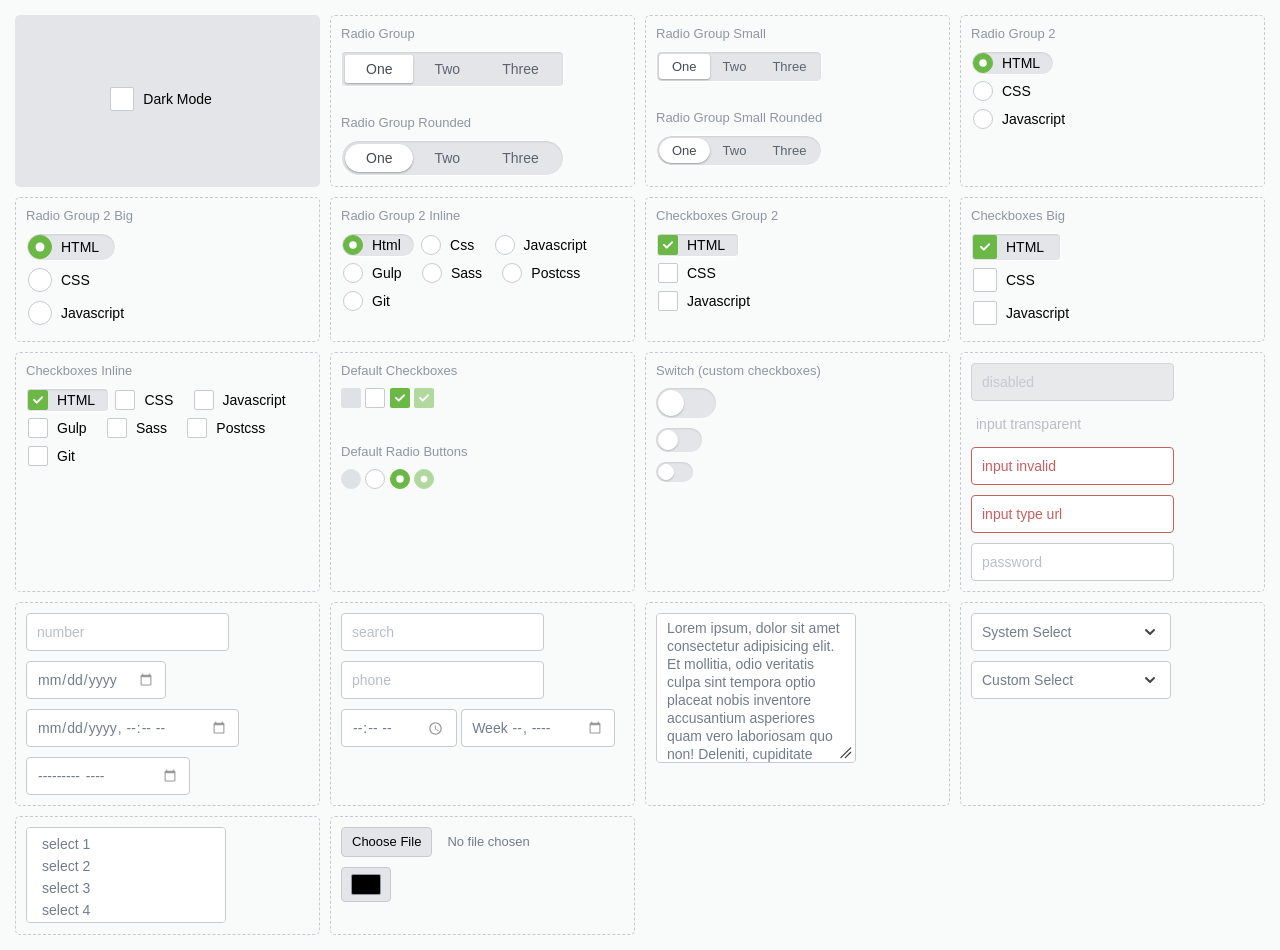
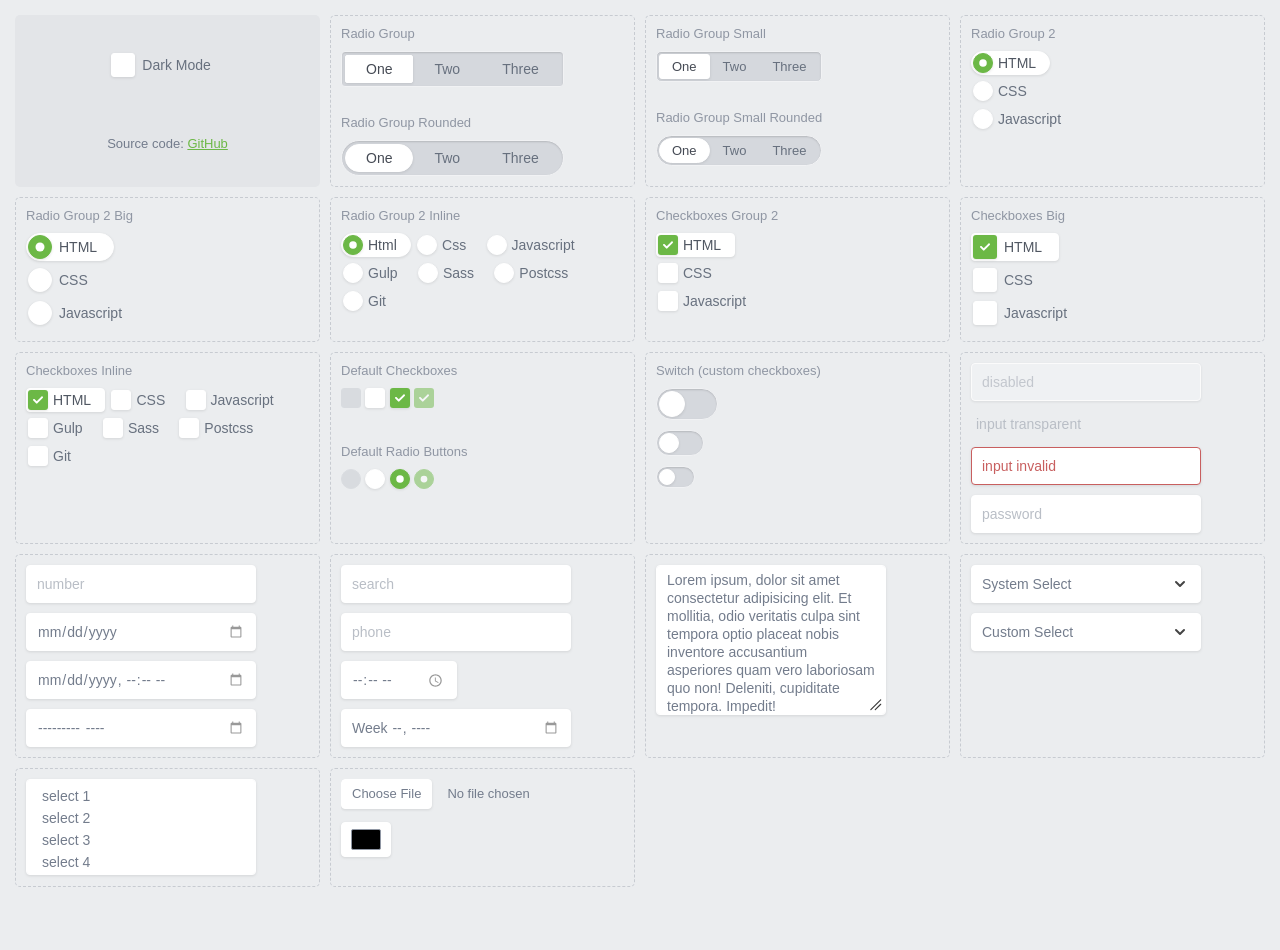
Before and after one commit to pelinoleg/CSSformalize, a website: page index.html in a window 1280 px wide. After the commit the page ends 902 px from the top, so only its background shows below. Drawn offline with Linux system fonts and the light colour scheme.

Commit message:
update design

```diff
--- a/index.html
+++ b/index.html
@@ -19,6 +19,10 @@
 								<span>Dark Mode</span>
 							</label>
 						</div>
+					</div>
+					<div class="source">
+						Source code:
+						<a href="https://github.com/pelinoleg/Custom-Css-Forms" target="_blank">GitHub</a>
 					</div>
 				</div>
 			</div>
@@ -309,7 +313,6 @@
 				<input type="email" placeholder="disabled" disabled="true" />
 				<input type="text" placeholder="input transparent" class="transparent" />
 				<input type="text" placeholder="input invalid" class="invalid" />
-				<input type="url" placeholder="url" id="focus" value="input type url" />
 				<input type="password" placeholder="password" />
 			</div>
 
@@ -365,6 +368,7 @@ Lorem ipsum, dolor sit amet consectetur adipisicing elit. Et mollitia, odio veri
 				<input type="color" />
 			</div>
 		</div>
+
 		<script>
 			const chk = document.getElementById("dark-mode-ch");
 
--- a/sass/_extensions.sass
+++ b/sass/_extensions.sass
@@ -46,7 +46,7 @@
 
 
 
-$gr: 3,5,7,10,12,15,20,25,30,35,40,45,50,55,60,65,70,75,80,82,85,90,95
+$gr: 3,5,7,10,12,15,17,20,23,25,30,35,40,45,50,55,60,65,70,75,80,82,85,90,95
 @each $pr in $gr
 	\:root
     --gray-#{$pr}:  hsl(var(--gray-h), var(--gray-s), calc(var(--gray-l) - #{$pr}%))
--- a/sass/_forms.sass
+++ b/sass/_forms.sass
@@ -4,8 +4,9 @@
   padding: 0
 
 
+
 body
-  background-color: var(--gray-12)
+  background-color: var(--gray-17)
   font-family: sans-serif
   @include dark
     background: var(--gray-85)
@@ -40,9 +41,6 @@ body
 
 .forms-wrap >  .select
   display: inline-block !important
-.controls
-  margin-top: 5px
-  display: none
 .dark-mode
   font-family: sans-serif
   display: flex
@@ -50,34 +48,46 @@ body
   align-items: center
   font-size: 13px
   height: 100%
-  justify-content: center
-  .controls
-    input
-      width: 200px
+  justify-content: space-around
+  > *
+    margin: 10px 0
   label
     margin-left: 7px
     font-size: var(--col)
     @include dark
       color: var(--gray-40)
-  .checkbox label input:checked + span
-    background-color: var(--gray-95) !important
-
-
 
 select,
 .select,
-textarea
-  min-width: 200px !important
+textarea,
+input:not([type=checkbox]):not([type=radio]):not([type=time]):not([type=color]):not([type=file])
+  min-width: 230px !important
 
 textarea
   min-height: 150px  !important
-// Demo End
+
+
+.source
+  font-size: 13px
+  color: var(--gray-60)
+  flex-shrink: 0
+  a
+    color: var(--form-color)
+    @include dark
+      color: var(--form-color)
+
+  // Demo End
 
 
 \:root
-  --check_width: 20px
+  --check-width: 20px
+
 
 $form-round: 4px
+$shadow-l: 0 1px 3px rgba(#000,0.1)
+$shadow-d: 0 1px 2px rgba(#000,0.25)
+$shadow-l-in: inset 0 1px 2px rgba(#000,0.15)
+$shadow-d-in: inset 0 1px 2px rgba(#000,0.25)
 
 [type='text'],
 [type='email'],
@@ -97,41 +107,49 @@ textarea,
 .select,
 select
   appearance: none
-  border: 1px solid var(--gray-30)
+  border: 1px solid #fff
   font-size: 14px
   line-height: 26px
   border-radius: $form-round
   padding: 5px 10px
   color: var(--gray-60)
   background-color: #fff
+  box-shadow: $shadow-l
   color-adjust: exact
   transition: border 0.2s linear, box-shadow 0.3s linear
   box-sizing: border-box
   font-family: sans-serif
   display: inline-block
+  transition: filter 0.3s linear
   &[disabled]
     cursor: default
-    background: var(--gray-20)
+    background: var(--gray-15)
+    border-color: var(--gray-10)
     opacity: 0.8
+    &:hover
+      filter: brightness(1)
     @include dark
       opacity: 0.5
   &:focus
     outline: none
-    border-color: var(--form-color)
     color: var(--gray-80)
-    box-shadow: 0 0 7px rgba(var(--form-color), 0.7)
+    box-shadow: $shadow-l, 0 0 3px 1px var(--form-color)
+
   &:hover,
   &:focus
+    filter: brightness(1.05)
     @include dark
       &::-webkit-inner-spin-button  // for input type number, arrows
         opacity: 0.5
         margin-right: 4px
   &::-webkit-inner-spin-button  // for input type number, arrows
     margin-right: 4px
+
   @include dark
-    background-color: var(--gray-80)
     border-color: var(--gray-75)
     color: var(--gray-40)
+    box-shadow: $shadow-d
+    background-color: var(--gray-80)
     &:focus
       border-color: var(--form-color)
       color: var(--gray-20)
@@ -140,13 +158,13 @@ select
   &:invalid
     color: var(--form-color-invalid)
     border-color: var(--form-color-invalid)
-    box-shadow: unset
+    box-shadow: $shadow-l
     &::placeholder
       color: var(--form-color-invalid)
     @include dark
       color: var(--form-color-invalid-d)
       border-color: var(--form-color-invalid)
-      box-shadow: unset
+      box-shadow: $shadow-d
       &::placeholder
         color: var(--form-color-invalid-d)
   @include coarse
@@ -190,31 +208,37 @@ select[multiple]
   transition: filter 0.2s linear
   line-height: 0px
   padding: 0
+  box-shadow: unset
+  padding-bottom: 3px
   @include dark
     background-color: transparent
+    box-shadow: unset
   &::file-selector-button,
   &::-webkit-file-upload-button
     margin-right: 15px
     border: none
-    background-color: var(--gray-20)
-    border: 1px solid var(--gray-30)
+    background-color: #fff
+    border: 1px solid #fff
     border-radius: $form-round
     padding: 4px 10px
     line-height: 20px
     cursor: pointer
+    box-shadow: $shadow-l
+    color: var(--gray-60)
     @include dark
       background-color: var(--gray-80)
       border-color: var(--gray-75)
       color: var(--gray-40)
-  &:hover
-    filter: brightness(0.95)
+      box-shadow: $shadow-d
+
   @include coarse
     padding-left: 0
     line-height: 18px
 
 input[type="color"]
-  background-color: var(--gray-20)
-  border: 1px solid var(--gray-30)
+  background-color: #fff
+  border: 1px solid #fff
+  box-shadow:  $shadow-l
   border-radius: $form-round
   box-sizing: border-box
   padding: 2px 7px
@@ -253,6 +277,7 @@ input[type="text"].transparent
   background: transparent !important
   border: none
   display: inline-flex
+  box-shadow: unset !important
   &:focus
     box-shadow: unset !important
   @include coarse
@@ -337,33 +362,38 @@ input[type="search"]::-webkit-search-results-decoration
   background-origin: border-box
   user-select: none
   flex-shrink: 0
-  height: var(--check_width)
-  width: var(--check_width)
+  height: var(--check-width)
+  width: var(--check-width)
   background-color: #fff
-  border: 1px solid var(--gray-30)
+  border: 1px solid #fff
   cursor: pointer
-  border-radius: $form-round - 2px
+  border-radius: $form-round - 1px
   transition: border 0.2s linear
   margin-top: 0
   margin-bottom: 0
+  box-shadow: $shadow-l
   &:focus
     outline: none
     border-color: var(--form-color)
   &[disabled]
     cursor: default
     background: var(--gray-30)
+    border-color: var(--gray-30)
     opacity: 0.5
+    box-shadow: unset
   @include dark
-    background-color: var(--gray-70)
-    border-color: var(--gray-60)
+    background-color: var(--gray-90)
+    border-color: var(--gray-80)
+    box-shadow: $shadow-d-in
     &:focus
       border-color: var(--form-color)
     &[disabled]
       cursor: default
-      opacity: 0.3
+      opacity: 0.5
+      box-shadow: unset
   @include coarse
-    width: calc(var(--check_width) + 4px)
-    height: calc(var(--check_width) + 4px)
+    width: calc(var(--check-width) + 4px)
+    height: calc(var(--check-width) + 4px)
 
 
 [type="checkbox"]:checked
@@ -375,7 +405,8 @@ input[type="search"]::-webkit-search-results-decoration
   border-color: transparent
   @include dark
     background-color: var(--form-color)
-    border-color: transparent
+    border-color: var(--gray-80)
+    box-shadow: unset
 
 [type="radio"]
   border-radius: 100%
@@ -387,12 +418,15 @@ input[type="search"]::-webkit-search-results-decoration
     @include dark
       background-color: var(--form-color)
       border-color: var(--form-color)
+      box-shadow: unset
 
 
 // custom checkbox
 .switch
   --switch-width: 20px
   overflow: hidden
+  @include coarse
+    --switch-width: 24px
   input[type="checkbox"]
     display: none
     & + label
@@ -406,12 +440,14 @@ input[type="search"]::-webkit-search-results-decoration
       border-radius: 50em
       position: relative
       vertical-align: bottom
-      background-color: var(--gray-20)
+      background-color: var(--gray-25)
       transition: background 0.2s ease-in-out
-      box-shadow: inset 0 1px 2px rgba(#000,0.1)
+      box-shadow: $shadow-l-in
+      border: 1px solid var(--gray-15)
       @include dark
         background-color: var(--gray-90)
-        box-shadow: inset 0 1px 2px rgba(#000,0.3)
+        box-shadow: $shadow-d-in
+        border-color: var(--gray-82)
       &:after
         content: ''
         position: absolute
@@ -422,41 +458,39 @@ input[type="search"]::-webkit-search-results-decoration
         top: 2px
         background-color: var(--gray-3)
         border-radius: 50em
-        box-shadow: 0px 1px 2px rgba(#000,0.2)
+        box-shadow: $shadow-l
         border: 1px solid #fff
         box-sizing: border-box
         transition: left 0.2s ease-in-out
         @include dark
           background-color: var(--gray-80)
           border-color: var(--gray-75)
-          box-shadow: 0px 1px 2px rgba(#000,0.4)
+          box-shadow: $shadow-d
     &:checked + label
       background-color: var(--form-color)
       @include dark
         background-color: var(--form-color)
-        box-shadow: inset 0 1px 1px rgba(#000,0.4);
+        box-shadow: $shadow-d-in
       &:after
         left: calc(100% - calc(var(--switch-width) + 2px))
         @include dark
           background-color: var(--gray-85)
           border-color: var(--gray-90)
-          box-shadow: 0px 1px 2px rgba(#000,0.5)
 
 .switch-small
   --switch-width: 16px
+  @include coarse
+    --switch-width: 20px
 .switch-big
   --switch-width: 26px
-
-@media (any-pointer: coarse)
-  .switch
-    --switch-width: 24px
-  .switch-small
-    --switch-width: 20px
-  .switch-big
+  @include coarse
     --switch-width: 30px
 
-// custom radio
-.radio
+
+
+// custom radio and checkbox
+.radio,
+.checkbox
   display: flex
   flex-wrap: wrap
   flex-direction: column
@@ -464,9 +498,8 @@ input[type="search"]::-webkit-search-results-decoration
     display: inline-flex
     cursor: pointer
     position: relative
-    overflow: hidden
-    margin-bottom: calc(var(--check_width) / 5)
-    margin-right: calc(var(--check_width) / 5)
+    margin-bottom: calc(var(--check-width) / 5)
+    margin-right: calc(var(--check-width) / 5)
     font-size: 14px
     align-items: center
     @include dark
@@ -477,37 +510,48 @@ input[type="search"]::-webkit-search-results-decoration
       @include coarse
         left: 4px
     input:checked + span
-      background-color: var(--gray-20)
-      border-color: var(--gray-3)
-      box-shadow: inset 0 1px 2px rgba(#000,0.1)
+      background-color: #fff
+      border-color: #fff
+      box-shadow:  $shadow-l
+      color: var(--gray-75)
       @include dark
-        background-color: var(--gray-90)
-        box-shadow: inset 0 1px 2px rgba(#000,0.25)
-        border-color: var(--gray-82)
+        border-color: var(--gray-80)
+        box-shadow: $shadow-d
+        background-color: var(--gray-80)
+        color: var(--gray-15)
 
   span
     display: flex
     align-items: center
-    padding: 3px calc(var(--check_width) / 1.5) 3px calc(var(--check_width) + 10px)
+    padding: 3px calc(var(--check-width) / 1.5) 3px calc(var(--check-width) + 6px)
     border-radius: 100em
     transition: 0.25s ease
     user-select: none
-    height: calc(var(--check_width) + 4px)
+    height: calc(var(--check-width) + 4px)
     box-sizing: border-box
     border: 1px solid transparent
+    color: var(--gray-65)
     &:hover
-      background-color: var(--gray-15)
+      background-color: var(--gray-23)
+      color: var(--gray-80)
     @include dark
+      color: var(--gray-45)
       &:hover
         background-color: var(--gray-80)
     @include coarse
-      height: calc(var(--check_width) + 12px)
-      padding-left: calc(var(--check_width) + 16px)
+      height: calc(var(--check-width) + 12px)
+      padding-left: calc(var(--check-width) + 16px)
 
+.checkbox
+  span
+    border-radius: $form-round
 
-.radio-big
-  --check_width: 24px
-
+.radio-big,
+.checkbox-big
+  --check-width: 24px
+  span
+    padding-left: calc(var(--check-width) + 8px)
+.checkbox-inline,
 .radio-inline
   flex-direction: row
 
@@ -515,14 +559,14 @@ input[type="search"]::-webkit-search-results-decoration
 .radio-group
   border-radius: $form-round
   overflow: hidden
-  background: var(--gray-20)
+  background: var(--gray-25)
   padding: 3px
-  box-shadow: inset 0 1px 2px rgba(#000,0.1)
+  box-shadow: $shadow-l-in
   display: inline-flex !important
   user-select: none
-  border: 1px solid var(--gray-3)
+  border: 1px solid var(--gray-15)
   @include dark
-    box-shadow: inset 0 1px 2px rgba(#000,0.25)
+    box-shadow: $shadow-d-in
     background-color: var(--gray-90)
     border-color: var(--gray-82)
   input[type=radio]
@@ -530,7 +574,7 @@ input[type="search"]::-webkit-search-results-decoration
     visibility: hidden
     display: none
   label
-    color: var(--gray-70)
+    color: var(--gray-65)
     cursor: pointer
     padding: 5px 20px
     transition: background 0.1s ease-in-out, color 0.2s linear
@@ -544,6 +588,8 @@ input[type="search"]::-webkit-search-results-decoration
       color: var(--gray-50)
       &:hover
         color: var(--gray-30)
+    @include coarse
+      padding: 7px 22px
 
 
 
@@ -551,83 +597,27 @@ input[type="search"]::-webkit-search-results-decoration
     color: var(--gray-80)
     background: var(--gray-5)
     border: 1px solid #fff
-    box-shadow: 0 1px 2px rgba(#000,0.3)
+    box-shadow: $shadow-l
     @include dark
       background-color: var(--gray-80)
       border-color: var(--gray-75)
       color: var(--gray-30)
+      box-shadow: $shadow-d
 
 
   &.radio-group-small
     padding: 2px
     border-radius: 5px
-    @include dark
-      box-shadow: inset 0 1px 1px rgba(#000,0.25)
     label
       padding: 4px 12px
       font-size: 13px
       border-radius: 3px
+      @include coarse
+        padding: 7px 16px
+
+
 
   &.radio-group-rouned
     border-radius: 50em  !important
     label
       border-radius: 50em !important
-
-
-
-// custom checkbox
-.checkbox
-  display: flex
-  flex-wrap: wrap
-  flex-direction: column
-  label
-    display: inline-flex
-    cursor: pointer
-    position: relative
-    overflow: hidden
-    margin-bottom: calc(var(--check_width) / 5)
-    margin-right: calc(var(--check_width) / 5)
-    font-size: 14px
-    align-items: center
-    @include dark
-      color: var(--gray-40)
-    input
-      position: absolute
-      left: 2px
-      @include coarse
-        left: 4px
-    input:checked + span
-      background-color: var(--gray-20)
-      border-color: var(--gray-3)
-      box-shadow: inset 0 1px 2px rgba(#000,0.1)
-      @include dark
-        background-color: var(--gray-90)
-        box-shadow: inset 0 1px 2px rgba(#000,0.25)
-        border-color: var(--gray-82)
-
-
-  span
-    display: flex
-    align-items: center
-    padding: 5px calc(var(--check_width) / 1.5) 5px calc(var(--check_width) + 10px)
-    border-radius: $form-round
-    transition: 0.25s ease
-    user-select: none
-    height: calc(var(--check_width) + 4px)
-    box-sizing: border-box
-    border: 1px solid transparent
-    &:hover
-      background-color: var(--gray-15)
-    @include dark
-      &:hover
-        background-color: var(--gray-80)
-    @include coarse
-      height: calc(var(--check_width) + 12px)
-      padding-left: calc(var(--check_width) + 16px)
-
-
-.checkbox-big
-  --check_width: 24px
-
-.checkbox-inline
-  flex-direction: row
```
Also changed, not shown: README.MD, css/index.css.
